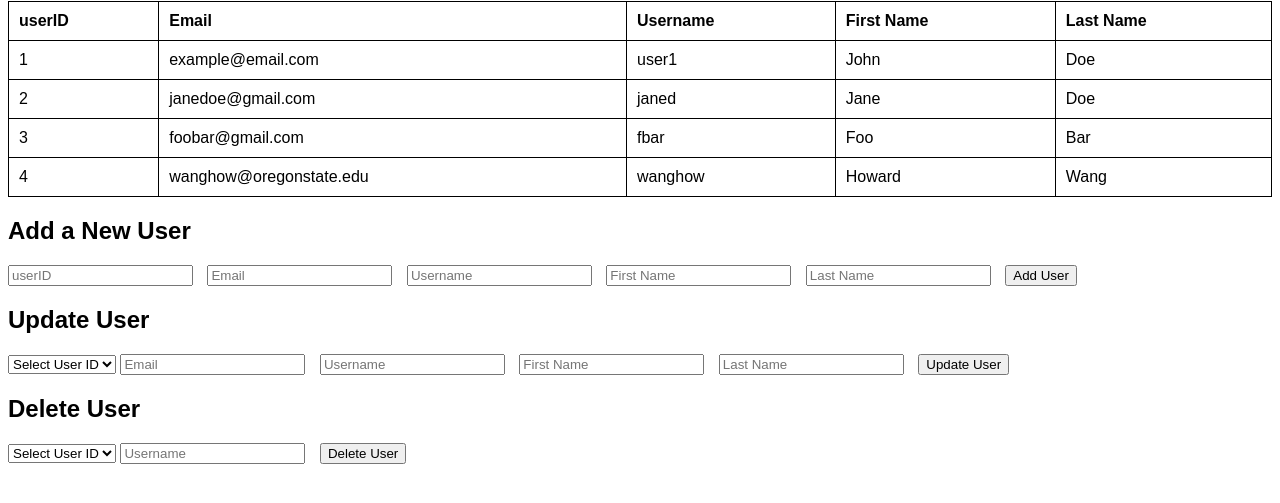
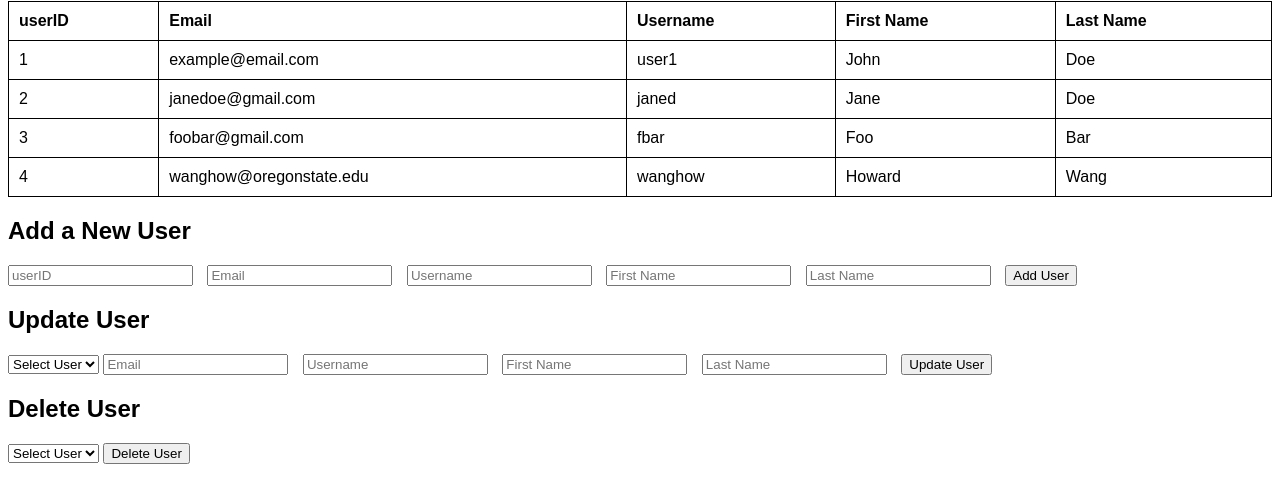
Before and after one commit to Howarang12/CS340-DB, a plain HTML site: page users.html in a window 1280 px wide. Shown: the part 105-608 px from the top of the page. Drawn offline with Linux system fonts and the light colour scheme.

Commit message:
update html

```diff
--- a/users.html
+++ b/users.html
@@ -72,11 +72,11 @@
     <h2>Update User</h2>
     <form id="update-user">
         <select name="userID">
-            <option value="">Select User ID</option>
-            <option value="1">1</option>
-            <option value="2">2</option>
-            <option value="3">3</option>
-            <option value="4">4</option>
+            <option value="">Select User</option>
+            <option value="1">user1</option>
+            <option value="2">janed</option>
+            <option value="3">fbar</option>
+            <option value="4">wanghow</option>
         </select>
         <input type="text" name="email" placeholder="Email">
         <input type="text" name="username" placeholder="Username">
@@ -87,13 +87,12 @@
     <h2>Delete User</h2>
     <form id="delete-user">
         <select name="userID">
-            <option value="">Select User ID</option>
-            <option value="1">1</option>
-            <option value="2">2</option>
-            <option value="3">3</option>
-            <option value="4">4</option>
+            <option value="">Select User</option>
+            <option value="1">user1</option>
+            <option value="2">janed</option>
+            <option value="3">fbar</option>
+            <option value="4">wanghow</option>
         </select>
-        <input type="text" name="username" placeholder="Username">
         <input type="submit" value="Delete User">
     </form>
 </body>
```
Also changed, not shown: comments.html (+3 -3 lines), groups.html (+8 -8 lines), likes.html (+3 -3 lines), posts.html (+2 -2 lines).
